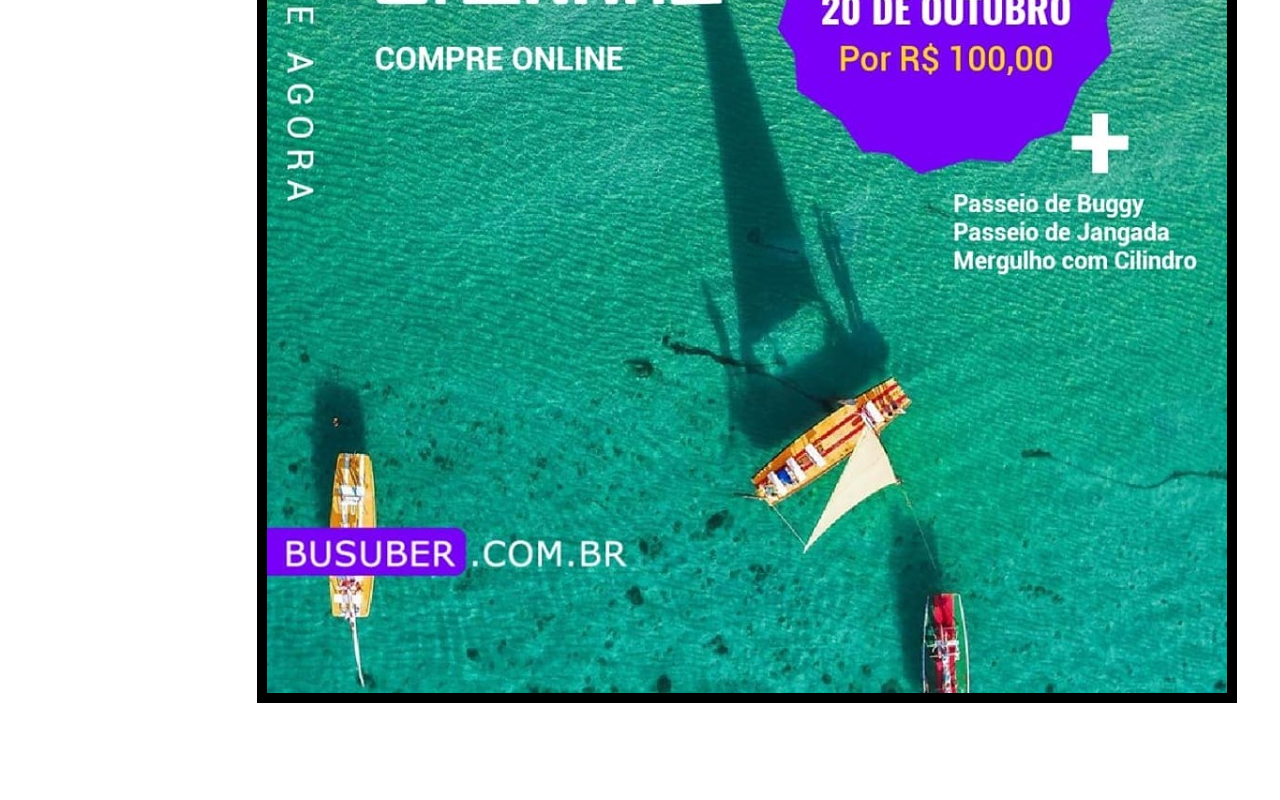
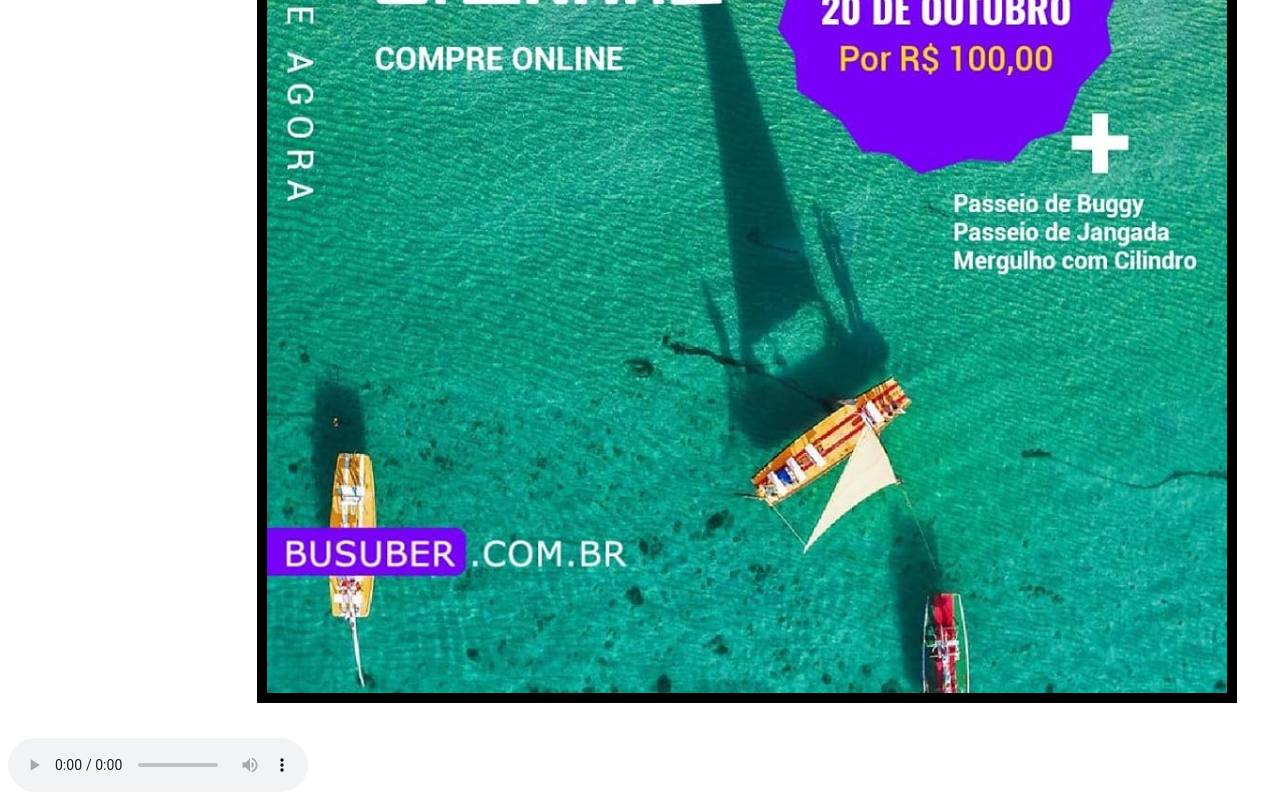
Before and after one commit to pedrodeyvson/HTML-css, a plain HTML site: page index.html in a window 1280 px wide. Shown: the part 320-1120 px from the top of the page. Before the commit the page ends 1058 px from the top, so only its background shows below. Drawn offline with Linux system fonts and the light colour scheme; files whose address does not match are found by name.

Commit message:
index modificado e musica adicionada

```diff
--- a/index.html
+++ b/index.html
@@ -6,4 +6,6 @@ vspace="35px"
 hspace="35px"
 border="10px"
 align="right"
-/>
+/><audio controls src="musica.mp3" >
+    Seu browser não suporta áudio.
+</audio>
```
Also changed, not shown: 1 other file.
